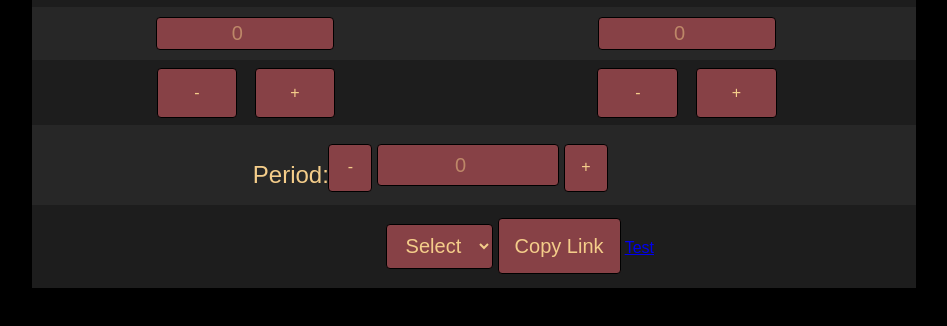
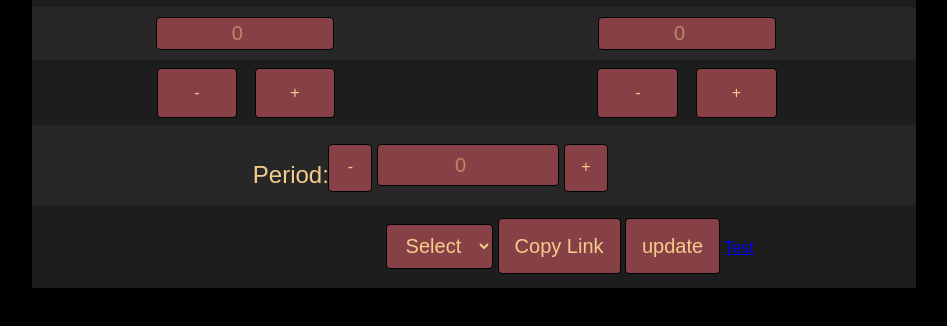
Before and after one commit to rubenmihm/testforpages, a plain HTML site: page index.html in a window 1280 px wide. Shown: the part 254-580 px from the top of the page, without its empty margins (166-1113 px from the left). Drawn offline with Linux system fonts and the light colour scheme.

Commit message:
Update index.html

```diff
--- a/index.html
+++ b/index.html
@@ -84,6 +84,7 @@
                         <option value="Court 4">Court 4</option>
                     </select>
                     <button class="copy">Copy Link</button>
+                    <button class="copy" onclick="updatelink()">update</button>
                     <a href = "/testforpages/court1.html">Test</a>
                 </td>
             </tr>
```
